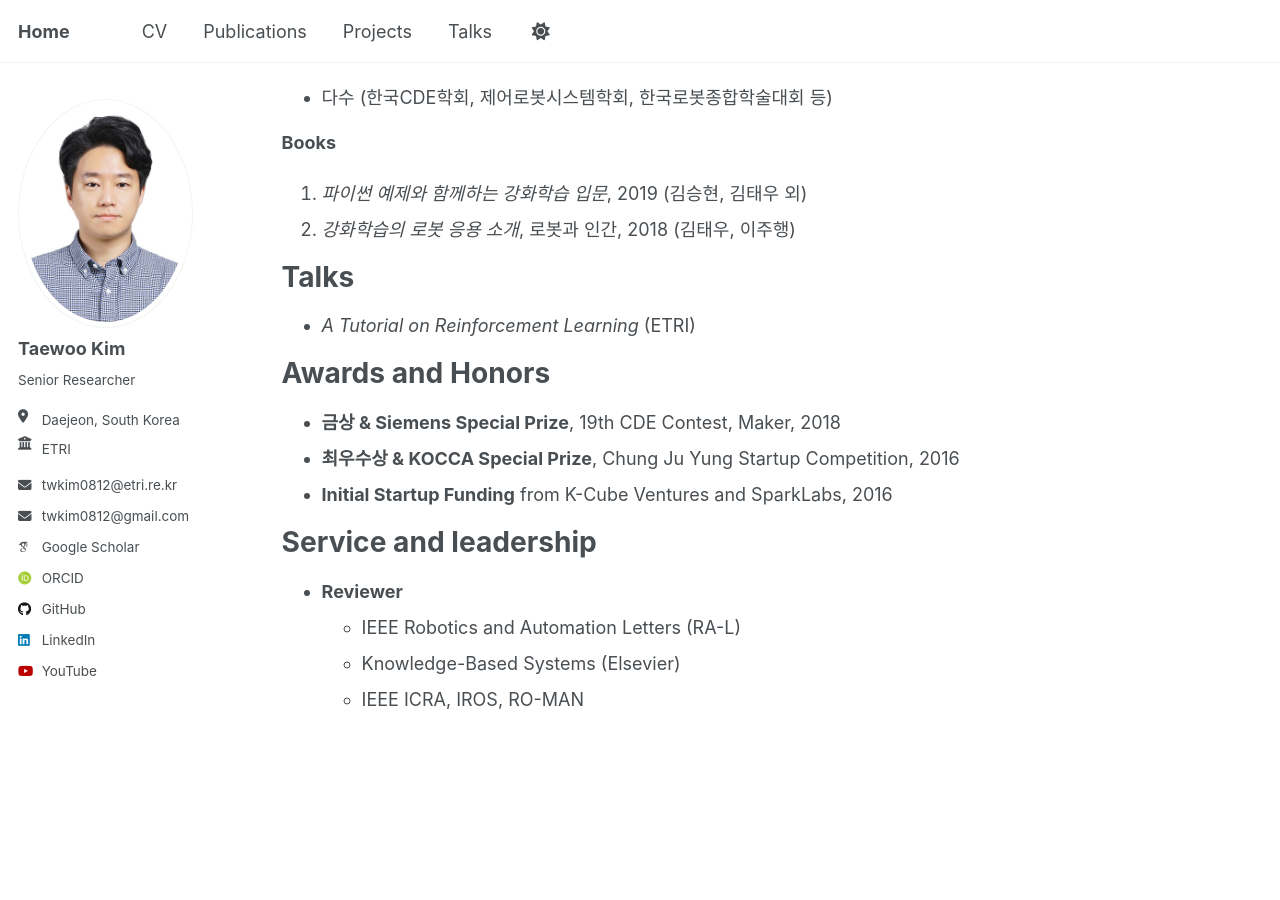
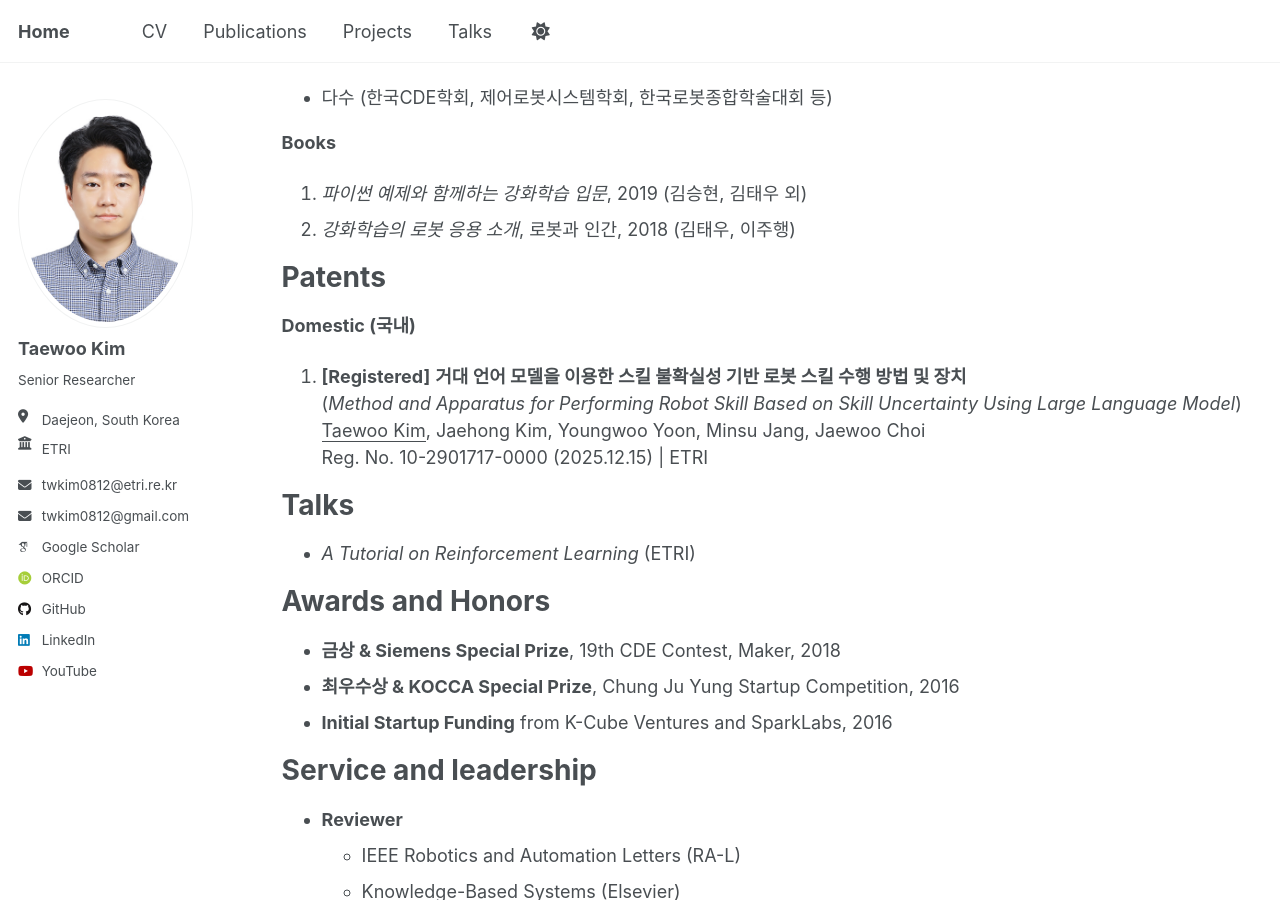
Before and after one commit to taewookim0812/taewookim0812.github.io, a Jekyll site: the page built from _pages/cv.md, in a window 1280 px wide and 900 px high, scrolled down 3366 px. Built offline with Jekyll 4.4.1, drawn with Linux system fonts in a browser that asks for light colours; some web fonts are replaced; a script that is not in the unit is left out.

Commit message:
Add Patents section with registered LLM-based robot skill patent

```diff
--- a/_pages/cv.md
+++ b/_pages/cv.md
@@ -109,6 +109,14 @@ Publications
 1. *파이썬 예제와 함께하는 강화학습 입문*, 2019 (김승현, 김태우 외)
 2. *강화학습의 로봇 응용 소개*, 로봇과 인간, 2018 (김태우, 이주행)
 
+Patents
+======
+**Domestic (국내)**
+1. **[Registered]** **거대 언어 모델을 이용한 스킬 불확실성 기반 로봇 스킬 수행 방법 및 장치**
+   (*Method and Apparatus for Performing Robot Skill Based on Skill Uncertainty Using Large Language Model*)
+   <u>Taewoo Kim</u>, Jaehong Kim, Youngwoo Yoon, Minsu Jang, Jaewoo Choi
+   Reg. No. 10-2901717-0000 (2025.12.15) | ETRI
+
 Talks
 ======
 - *A Tutorial on Reinforcement Learning* (ETRI)
```
